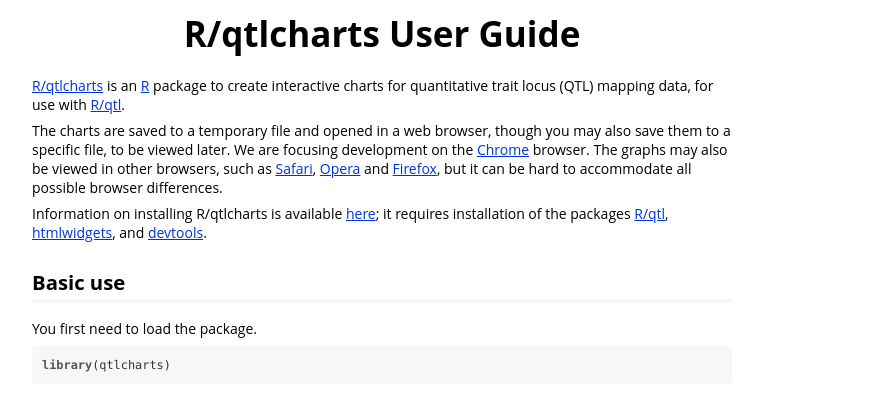
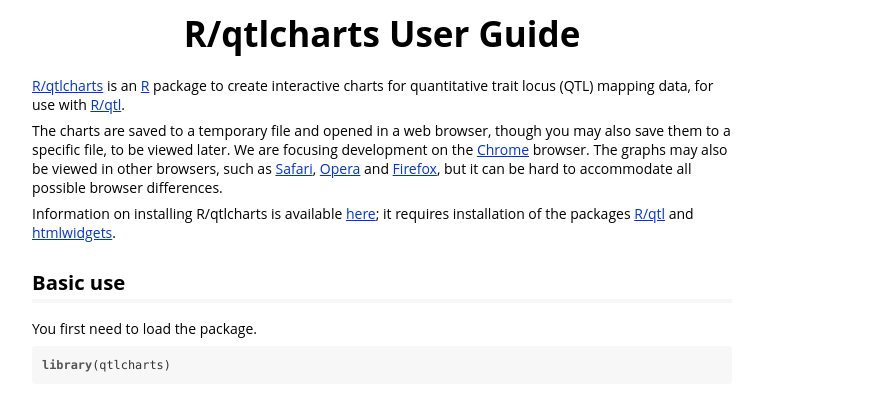
Before and after one commit to kbroman/qtlcharts, a Jekyll site: the page assets/vignettes/userGuide.html, which Jekyll copies as it is, in a window 1280 px wide and 900 px high. Shown: the top 395 px of the window, without its empty margins (258-1132 px from the left). Built offline with Jekyll 4.4.1, drawn with Linux system fonts in a browser that asks for light colours; formulas are drawn with MathJax 3.

Commit message:
User guide: no need to mention devtools

```diff
--- a/assets/vignettes/userGuide.html
+++ b/assets/vignettes/userGuide.html
@@ -56,7 +56,7 @@ code > span.er { color: #ff0000; font-weight: bold; }
 
 <p><a href="http://kbroman.org/qtlcharts">R/qtlcharts</a> is an <a href="http://www.r-project.org">R</a> package to create interactive charts for quantitative trait locus (QTL) mapping data, for use with <a href="http://www.rqtl.org">R/qtl</a>.</p>
 <p>The charts are saved to a temporary file and opened in a web browser, though you may also save them to a specific file, to be viewed later. We are focusing development on the <a href="http://www.google.com/chrome/browser">Chrome</a> browser. The graphs may also be viewed in other browsers, such as <a href="https://www.apple.com/safari/">Safari</a>, <a href="http://www.opera.com/">Opera</a> and <a href="http://www.mozilla.org/en-US/firefox/new/">Firefox</a>, but it can be hard to accommodate all possible browser differences.</p>
-<p>Information on installing R/qtlcharts is available <a href="http://kbroman.org/qtlcharts/pages/installation.html">here</a>; it requires installation of the packages <a href="http://www.rqtl.org">R/qtl</a>, <a href="http://htmlwidgets.org">htmlwidgets</a>, and <a href="https://github.com/hadley/devtools">devtools</a>.</p>
+<p>Information on installing R/qtlcharts is available <a href="http://kbroman.org/qtlcharts/pages/installation.html">here</a>; it requires installation of the packages <a href="http://www.rqtl.org">R/qtl</a> and <a href="http://htmlwidgets.org">htmlwidgets</a>.</p>
 <div id="basic-use" class="section level2">
 <h2>Basic use</h2>
 <p>You first need to load the package.</p>
```
